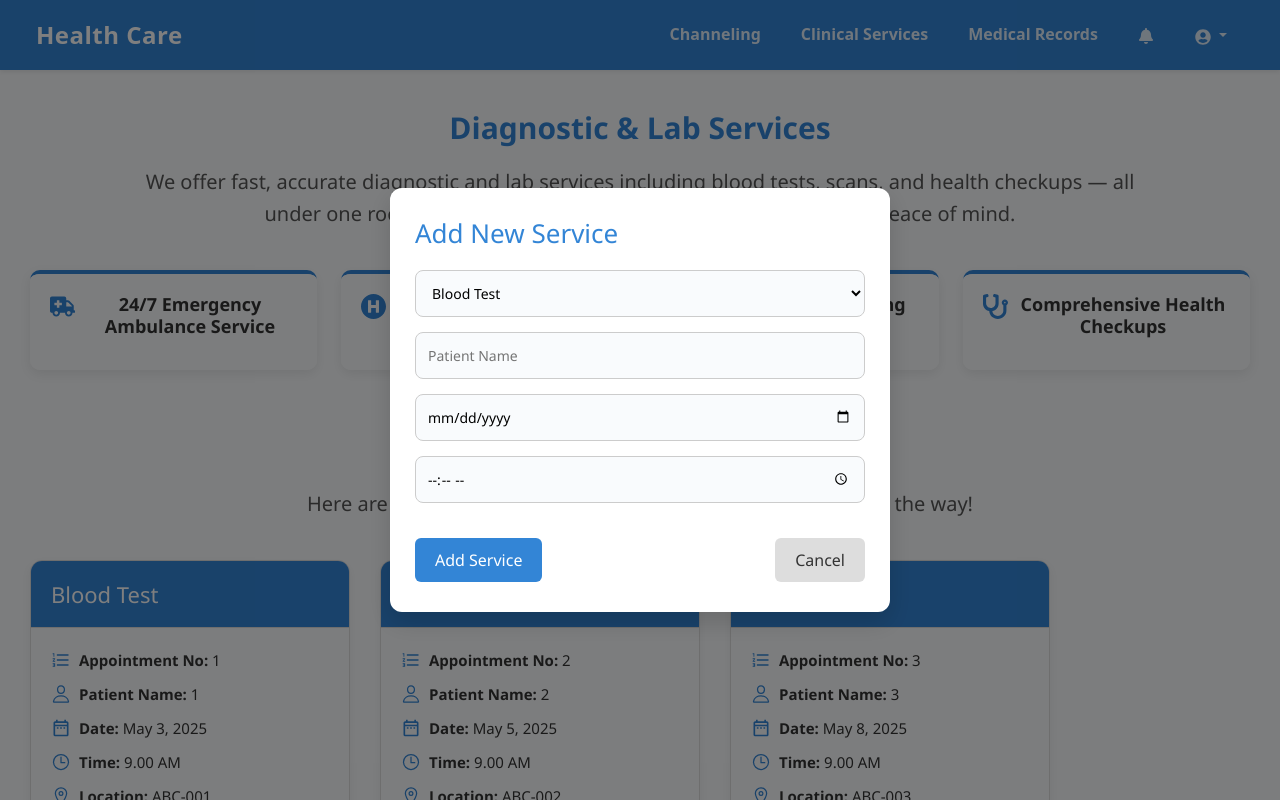
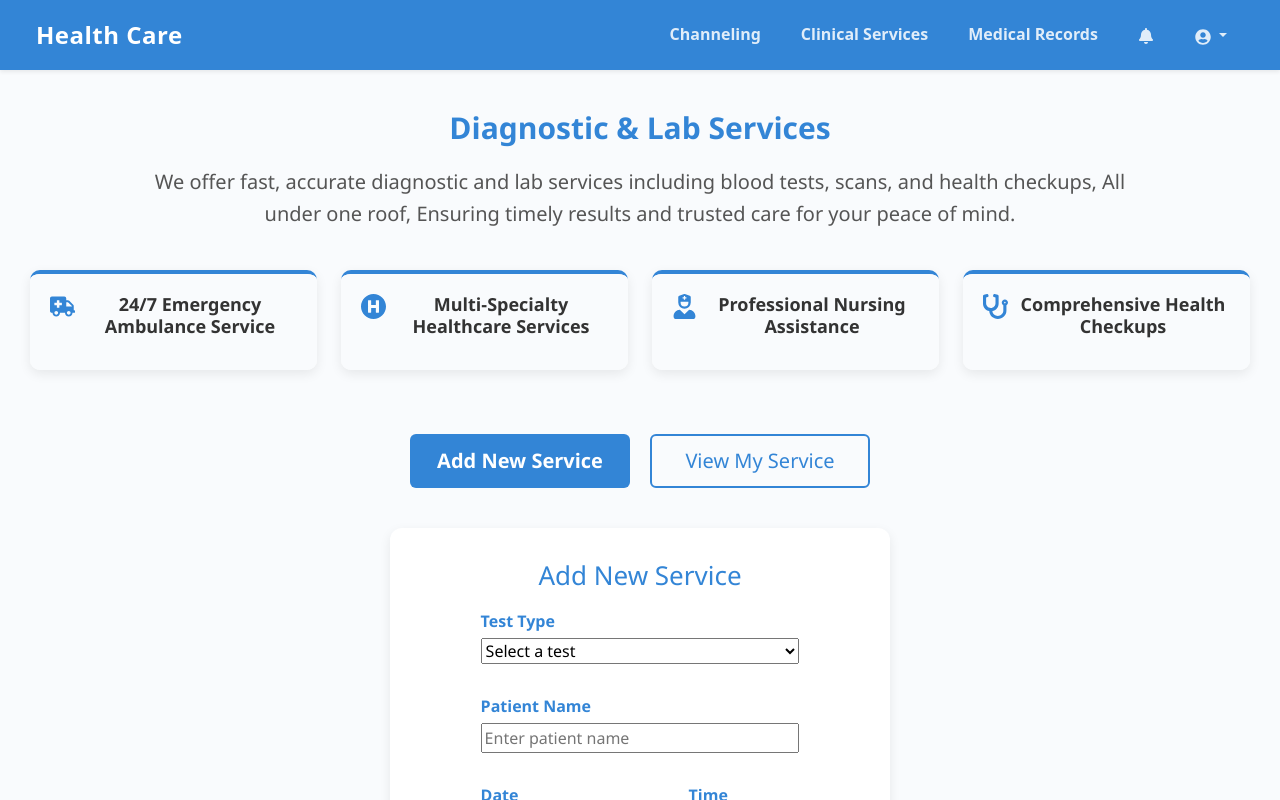
Before and after one commit to kavishka-wilagedara/healthcare-system, a React (Create React App) app in the folder frontend/: page /patient/dashboard/clinical-services in a window 1280 px wide. Both pictures are taken after a click on the button "Add New Service". Shown: the top 800 px of the page. Built offline with nearby package versions, Linux system fonts and the light colour scheme.

Commit message:
implement patient/service page

```diff
--- a/frontend/src/patient/Channeling.css
+++ b/frontend/src/patient/Channeling.css
@@ -166,14 +166,6 @@
 /* Appointments Section */
 .view-appointments-section {
   margin-top: 40px;
-}
-
-.view-appointments-section h3 {
-  color: var(--primary-color);
-  margin-bottom: 25px;
-  text-align: center;
-  font-weight: 600;
-  font-size: 20px;
 }
 
 .view-appointments-section {
--- a/frontend/src/patient/Services.css
+++ b/frontend/src/patient/Services.css
@@ -107,6 +107,13 @@
   background-color: var(--primary-light);
 }
 
+.view-appointments-section h3 {
+  color: var(--primary-color);
+  margin-bottom: 25px;
+  text-align: center;
+  font-weight: 600;
+  font-size: 25px;
+}
 .subtitle {
   font-size: 16px;
   color: var(--text-muted);
@@ -115,6 +122,7 @@
 }
 
 .service-card-wrapper {
+  margin-top: 50px;
   display: flex;
   flex-wrap: wrap;
   gap: 30px;
@@ -173,44 +181,55 @@
   color: var(--primary-color);
 }
 
-/* Modal Styles */
+/* New service Styles */
 .modal-overlay {
-  position: fixed;
-  top: 0;
-  left: 0;
-  width: 100%;
-  height: 100%;
-  background-color: rgba(0, 0, 0, 0.5);
-  display: flex;
-  justify-content: center;
-  align-items: center;
-  z-index: 1000;
+  background-color: white;
+  border-radius: 12px;
+  padding: 30px;
+  box-shadow: var(--card-shadow);
+  max-width: 500px;
+  text-align: center;
+  margin: 40px auto 0 auto; /* Adds spacing from content above */
 }
 
 .modal-content {
-  background-color: var(--bg-white);
-  padding: 30px 25px;
-  border-radius: 12px;
-  width: 90%;
-  max-width: 500px;
-  box-shadow: 0 10px 25px rgba(0, 0, 0, 0.15);
+  display: flex;
+  flex-direction: column;
+  align-items: center;
 }
 
 .modal-content h2 {
-  margin-bottom: 20px;
+  margin-top: 2px;
   font-size: 26px;
   color: var(--primary-color);
 }
 
-.service-form select,
-.service-form input {
-  width: 100%;
-  padding: 12px;
-  margin-bottom: 15px;
-  border: 1px solid #ccc;
-  border-radius: 8px;
-  font-size: 14px;
-  background-color: var(--bg-light);
+.service-form {
+  display: flex;
+  flex-direction: column;
+  gap: 20px;
+}
+
+.form-group {
+  margin-top: 10px;
+  display: flex;
+  flex-direction: column;
+  text-align: left;
+}
+
+.form-row {
+  display: flex;
+  gap: 60px;
+}
+
+.form-row .form-group {
+  flex: 1;
+}
+
+label {
+  font-weight: 600;
+  margin-bottom: 5px;
+  color: #3385d6;
 }
 
 .empty-service p {
@@ -221,7 +240,7 @@
 .modal-buttons {
   display: flex;
   justify-content: space-between;
-  margin-top: 20px;
+  margin-top: 25px;
 }
 
 .submit-btn,
--- a/frontend/src/patient/Services.jsx
+++ b/frontend/src/patient/Services.jsx
@@ -1,7 +1,6 @@
 import React, { useState } from "react";
 import { Row, Col, Card, Form } from "react-bootstrap";
 import "./Services.css";
-import { FcPlus } from "react-icons/fc";
 import {
   MdOutlineDateRange,
   MdOutlineFormatListNumbered,
@@ -70,25 +69,28 @@ const Services = () => {
       instruction: "Wear comfortable clothes and avoid jewelry.",
     },
   ];
-  const [showModel, setShowModel] = useState(false);
-  const [newService, setNewService] = useState({
-    name: "",
-    date: "",
-    time: "",
-  });
+  const [showForm, setShowForm] = useState(false);
+  const [showServices, setShowServices] = useState(false);
 
-  const handleNewService = () => {
-    setShowModel(true);
+  const handleNewServiceClick = () => {
+    setShowForm(true);
+    setShowServices(false);
+    window.scrollTo({ top: document.body.scrollHeight, behavior: "smooth" });
   };
 
-  const handleCloseModel = () => {
-    setShowModel(false);
-    setNewService({ name: "", date: "", time: "" });
+  const handleViewServiceClick = () => {
+    setShowServices(true);
+    setShowForm(false);
+    window.scrollTo({ top: document.body.scrollHeight, behavior: "smooth" });
   };
 
   const handleInputChange = () => {};
 
   const handleFormSubmit = () => {};
+
+  const handleCloseForm = () => {
+    setShowForm(false);
+  };
 
   return (
     <div className="service-container">
@@ -96,8 +98,8 @@ const Services = () => {
         <h1>Diagnostic & Lab Services</h1>
         <p>
           We offer fast, accurate diagnostic and lab services including blood
-          tests, scans, and health checkups — all under one roof, ensuring
-          timely results and trusted care for your peace of mind.
+          tests, scans, and health checkups, All under one roof, Ensuring timely
+          results and trusted care for your peace of mind.
         </p>
 
         <Row className="feature-section">
@@ -115,25 +117,26 @@ const Services = () => {
           ))}
         </Row>
         <div className="buttons">
-          <button className="add-btn" onClick={handleNewService}>
+          <button className="add-btn" onClick={handleNewServiceClick}>
             Add New Service
           </button>
-          <button className="view-service-btn">View My Service</button>
+          <button className="view-service-btn" onClick={handleViewServiceClick}>
+            View My Service
+          </button>
         </div>
       </div>
+
+      {showServices && (
+        <div className="view-appointments-section">
           {allServices.length > 0 ? (
             <>
-          <p className="subtitle">
-            Here are your upcoming services. We’re with you every step of the
-            way!
-          </p>
-
+              <h3>My Appointments</h3>
               <div className="service-card-wrapper">
                 {allServices.map((service) => (
                   <div className="service-card" key={service.id}>
                     {/* Card header */}
                     <div className="card-header">
-                  <h3>{service.name}</h3>
+                      <h4>{service.name}</h4>
                     </div>
                     {/* Card body */}
                     <div className="card-body">
@@ -167,58 +170,79 @@ const Services = () => {
               <p>No pending appointments at the moment. Please book one!</p>
             </div>
           )}
+        </div>
+      )}
 
       {/*New service Modal */}
-      {showModel && (
+      {showForm && (
         <div className="modal-overlay">
           <div className="modal-content">
             <h2>Add New Service</h2>
             <form onSubmit={handleFormSubmit} className="service-form">
+              <div className="form-group">
+                <label htmlFor="testType">Test Type</label>
                 <select
+                  id="testType"
                   name="name"
-                placeholder="Select Test Type"
                   onChange={handleInputChange}
                   required
                   defaultValue=""
                 >
+                  <option value="" disabled>
+                    Select a test
+                  </option>
                   <option value="Blood Test">Blood Test</option>
                   <option value="X-Ray">X-Ray</option>
                   <option value="MRI Scan">MRI Scan</option>
                   <option value="CT Scan">CT Scan</option>
                   <option value="Urine Test">Urine Test</option>
                 </select>
+              </div>
 
+              <div className="form-group">
+                <label htmlFor="patientName">Patient Name</label>
                 <input
                   type="text"
+                  id="patientName"
                   name="patientName"
-                placeholder="Patient Name"
-                // value={}
+                  placeholder="Enter patient name"
                   onChange={handleInputChange}
                   required
                 />
+              </div>
+
+              <div className="form-row">
+                <div className="form-group">
+                  <label htmlFor="date">Date</label>
                   <input
                     type="date"
+                    id="date"
                     name="date"
-                // value={}
                     onChange={handleInputChange}
                     required
                   />
+                </div>
+
+                <div className="form-group">
+                  <label htmlFor="time">Time</label>
                   <input
                     type="time"
+                    id="time"
                     name="time"
-                // value={}
                     onChange={handleInputChange}
                     required
                   />
+                </div>
+              </div>
 
               <div className="modal-buttons">
                 <button type="submit" className="submit-btn">
                   Add Service
                 </button>
                 <button
-                  type="button"
+                  type="submit"
                   className="cancel-btn"
-                  onClick={handleCloseModel}
+                  onClick={handleCloseForm}
                 >
                   Cancel
                 </button>
```
Lines whose indentation alone changed are shown as unchanged.
